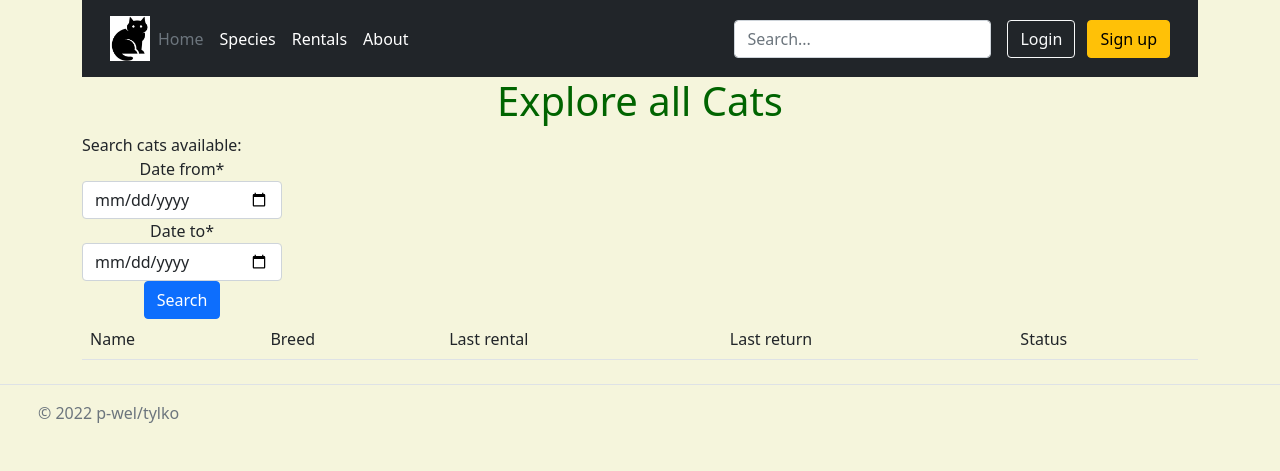
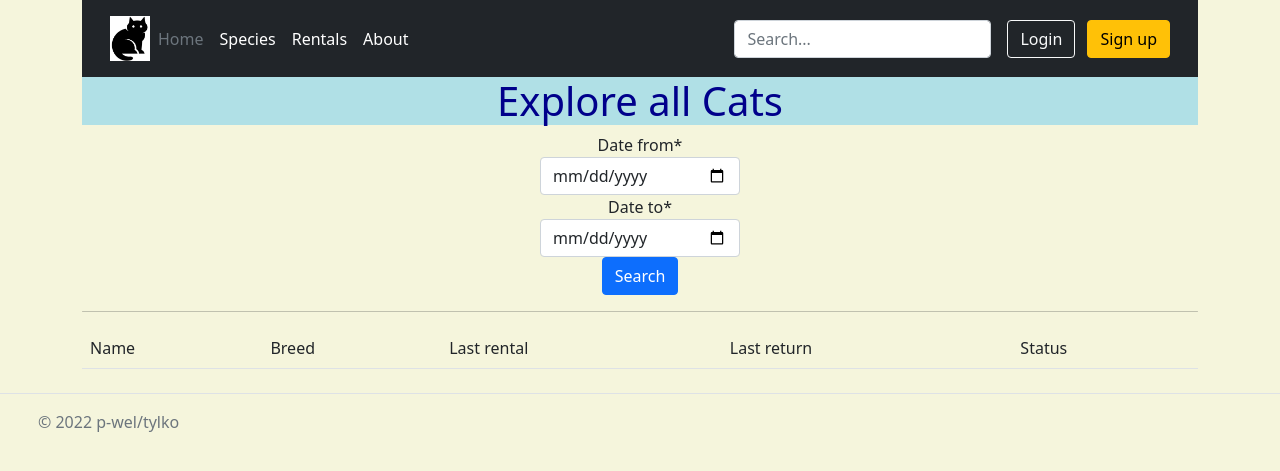
Before and after one commit to p-wel/cat_rental, a Django app: page /explore/ in a window 1280 px wide. Shown: the top 471 px of the page. Run offline with Django 3.2, Linux system fonts and the light colour scheme; data that the repository does not hold is empty; parts of the project's set-up code (start-up, migrations or seed data) failed here and were passed over; some libraries are stand-ins or nearby versions.

Commit message:
ClassBasedViews
Views: Basic function views changed to ClassBasedViews
Templates: Raw links changed to buttons
Templates: Upgraded some htmls

```diff
--- a/cat_rental/settings.py
+++ b/cat_rental/settings.py
@@ -37,6 +37,7 @@ INSTALLED_APPS = [
     'django.contrib.staticfiles',
 
     'crispy_forms',
+    'widget_tweaks',
 
     'cats.apps.CatsConfig',
     'main.apps.MainConfig',
--- a/cats/forms.py
+++ b/cats/forms.py
@@ -2,13 +2,14 @@ from django import forms
 from crispy_forms.helper import FormHelper
 from crispy_forms.layout import Submit, Layout, Row, Column
 
+from cats import models
+from cats.models import Rental
+
 
 class CalendarForm(forms.Form):
     date_from = forms.DateField(widget=forms.DateInput(
-        format='%d-%m-%Y',
-        attrs={'class': 'datepicker', 'type': 'date'}))
+        attrs={'class': 'datepicker', 'type': 'date', 'placeholder': 'DD-MM-YYYY'}))
     date_to = forms.DateField(widget=forms.DateInput(
-        format='%d-%m-%Y',
         attrs={'class': 'datepicker', 'type': 'date'}))
 
 
@@ -27,7 +28,7 @@ class RentalForm(CalendarForm):
         )
 
 
-class ListForm(CalendarForm):
+class SearchForm(CalendarForm):
     def __init__(self, *args, **kwargs):
         super().__init__(*args, **kwargs)
         self.helper = FormHelper()
--- a/cats/models.py
+++ b/cats/models.py
@@ -37,7 +37,7 @@ class Cat(TimeStamped):
     user = models.ManyToManyField("auth.User", blank=True)
 
     def __str__(self):
-        return f"{self.id}. {self.name}"
+        return f"{self.name} (ID: {self.id})"
 
 
 class Breed(models.Model):
--- a/cats/templates/cats/details.html
+++ b/cats/templates/cats/details.html
@@ -1,5 +1,4 @@
 {% extends 'base.html' %}
-{#{% load crispy_forms_tags %}#}
 {% block title %}Cat details{% endblock %}
 {% block content %}
     <h1>"{{ cat.name }}" details</h1>
@@ -12,7 +11,7 @@
     </div>
     <div>Cat name: {{ cat.name }}</div>
     <div>Cat description: {{ cat.description }}</div>
-    <div>
-        <a href="{% url 'cats:rental_dates' cat.id %}">Rent {{ cat.name}}</a>
+    <div style="text-align: center">
+        <a class="btn btn-primary" href="{% url 'cats:rental_dates' cat.id %}" role="button">Choose dates</a>
     </div>
 {% endblock %}
--- a/cats/templates/cats/explore_list.html
+++ b/cats/templates/cats/explore_list.html
@@ -3,13 +3,11 @@
 {% block title %}Explore{% endblock %}
 {% block content %}
     <h1>Explore all Cats</h1>
-    <div>
-        Search cats available:
-        <div style="text-align: center; max-width: 200px">
-            {% crispy date_form %}
-        </div>
+    <div style="width: 200px; text-align: center; margin: auto">
+        {% crispy search_form %}
     </div>
-    <table class="table table-condensed">
+    <hr class="rounded">
+    <table class="table table-hover">
         <thead>
         <td>Name</td>
         <td>Breed</td>
@@ -17,9 +15,10 @@
         <td>Last return</td>
         <td>Status</td>
         </thead>
-        {% for cat in all_cats %}
+        {% for cat in object_list %}
             <tr>
-                <td><a href="{% url 'cats:details' cat.id %}">{{ cat.name }}</a></td>
+                <td><a class="btn btn-outline-primary" href="{% url 'cats:details' cat.id %}"
+                       role="button">{{ cat.name }}</a></td>
                 <td>{{ cat.breed }}</td>
                 <td>{{ cat.rentals.last.rental_date }}</td>
                 <td>{{ cat.rentals.last.return_date }}</td>
--- a/cats/templates/cats/index.html
+++ b/cats/templates/cats/index.html
@@ -4,7 +4,6 @@
 {% extends 'base.html' %}
 {% block content %}
     <h1>Homepage</h1>
-    <h3>Rent a cat of your dreams!</h3>
-    <div><a href="{% url 'cats:explore_list' %}">Explore all cats</a> - search for any cat</div>
-    <div><a href="{% url 'cats:species' %}">Species</a> - search by specific breed</div>
+    <h4 style="text-align: center">Rent a cat of your dreams!</h4>
+    <div style="text-align: center"><a class="btn btn-primary" href="{% url 'cats:species' %}">Explore Cats</a></div>
 {% endblock %}
--- a/cats/urls.py
+++ b/cats/urls.py
@@ -1,19 +1,18 @@
 from django.urls import path
-from cats.views import about, index, species_list, cats_list, cat_details, cat_rental_dates, \
-    explore_list, handle_cat_rental, congrats_mail
+from cats.views import cats_list, \
+    handle_cat_rental, congrats_mail, IndexView, ExploreListView, CatDetailView, RentalCreateView, AboutView, \
+    SpeciesListView, CatsListView
 
 app_name = "cats"
 
 urlpatterns = [
-    path('', index, name="index"),
-    path('about/', about, name="about"),
-    path('species/', species_list, name="species"),
-    path('explore/', explore_list, name="explore_list"),
-    # path('explore/<str:date_from>/<str:date_to>/', explore_list, name="explore_list_dates"),
+    path('', IndexView.as_view(), name="index"),
+    path('about/', AboutView.as_view(), name="about"),
+    path('species/', SpeciesListView.as_view(), name="species"),
+    path('explore/', ExploreListView.as_view(), name="explore_list"),
     path('species/<int:species_id>/', cats_list, name="list"),
-    # path('species/<int:species_id>/<str:date_from>/<str:date_to>/', cats_list, name="list_dates"),
-    path('cat/<int:cat_id>/', cat_details, name="details"),
-    path('cat/<int:cat_id>/rental_dates/', cat_rental_dates, name="rental_dates"),
+    path('cat/<int:pk>/', CatDetailView.as_view(), name="details"),
+    path('cat/<int:cat_id>/rental_dates/', RentalCreateView.as_view(), name="rental_dates"),
     path('cat/<int:cat_id>/rental_dates/congrats', congrats_mail, name="congrats_mail"),
     path('cat/<int:cat_id>/rent/', handle_cat_rental, name="rent_the_cat"),
     path('cat/rentals', handle_cat_rental, name="rentals_list"),
--- a/cats/views.py
+++ b/cats/views.py
@@ -1,69 +1,99 @@
+from crispy_forms import helper
 from django.core.mail import send_mail
 from django.http import HttpResponseRedirect
 from django.shortcuts import render
 from django.template.loader import render_to_string
 from django.urls import reverse
 from django.utils import timezone
+from django.views.generic import TemplateView, ListView, DetailView, CreateView
 
-from cats.forms import RentalForm, ListForm
+from cats.forms import RentalForm, SearchForm
 from cats.models import Cat, Species, Breed, Rental
 
 
-def index(request):
-    return render(request, 'cats/index.html')
+class IndexView(TemplateView):
+    template_name = 'cats/index.html'
 
 
-def about(request):
-    return render(request, 'cats/about.html')
+class AboutView(TemplateView):
+    template_name = 'cats/about.html'
 
 
-def explore_list(request):
-    cats = Cat.objects.all()
-    date_form = ListForm()
-    # date_form.helper.form_action = reverse("cats:explore_list_dates")
-    context = {'all_cats': cats, 'date_form': date_form}
-    return render(request, 'cats/explore_list.html', context)
+class SpeciesListView(ListView):
+    model = Species
+    template_name = 'cats/species.html'
 
 
-def species_list(request):
-    species = Species.objects.all()
-    context = {'species_list': species}
-    return render(request, 'cats/species.html', context)
+class ExploreListView(ListView):
+    model = Cat
+    template_name = 'cats/explore_list.html'
 
+    def get_context_data(self, **kwargs):
+        context = super().get_context_data(**kwargs)
+        context['search_form'] = SearchForm()
+        return context
+
+
+# OLD FUNCTION VIEW
+
+# def explore_list(request):
+#     cats = Cat.objects.all()
+#     search_form = SearchForm()
+#     search_form.helper.form_action = reverse("cats:explore_list_dates")
+#     context = {'all_cats': cats, 'search_form': search_form}
+#     return render(request, 'cats/explore_list.html', context)
+
+
+class CatsListView(ListView):
+    model = Cat
+    template_name = 'cats/cats_list.html'
+
+    def get_context_data(self, **kwargs):
+        context = super().get_context_data(**kwargs)
+        context['search_form'] = SearchForm()
+        return context
+
+
+# OLD FUNCTION VIEW
 
 def cats_list(request, species_id):
     cats = Cat.objects.all()
-    species = species_id
     breeds = Breed.objects.all()
-    date_form = ListForm()
+    search_form = SearchForm()
     # date_form.helper.form_action = reverse("cats:list_dates",
     #                                        args=[species_id,
-    #                                              date_form.date_from,
-    #                                              date_form.date_to]
+    #                                              search_form.date_from,
+    #                                              search_form.date_to]
     #                                        )
-    date_form.helper.form_action = reverse("cats:list", args=[species_id])
-    context = {'breeds_list': breeds, 'cats_list': cats, 'species_id': species, 'date_form': date_form}
+    search_form.helper.form_action = reverse("cats:list", args=[species_id])
+    context = {'breeds_list': breeds, 'cats_list': cats, 'species_id': species_id, 'search_form': search_form}
     return render(request, 'cats/cats_list.html', context)
 
 
-def cat_details(request, cat_id):
-    cat = Cat.objects.get(pk=cat_id)
-    date_form = RentalForm()
-    date_form.helper.form_action = reverse("cats:rental_dates", args=[cat_id])
-    context = {"cat": cat, "rental_form": date_form}
-    return render(request, 'cats/details.html', context)
+class CatDetailView(DetailView):
+    model = Cat
+    template_name = 'cats/details.html'
 
 
-def congrats_mail(request, cat_id):
-    cat = Cat.objects.get(pk=cat_id)
-    congrats_template = render_to_string('cats/congrats_mail_template.html', {'cat': cat})
+# OLD FUNCTION VIEW
 
-    send_mail('Congrats, cat rented!',
-              congrats_template,
-              '',
-              [request.user.email],
-              fail_silently=False)
-    return render(request, 'cats/congrats.html', {'cat': cat})
+# def cat_details(request, cat_id):
+#     cat = Cat.objects.get(pk=cat_id)
+#     context = {"cat": cat}
+#     return render(request, 'cats/details.html', context)
+
+class RentalCreateView(CreateView):
+    model = Rental
+    fields = ['cat', 'user', 'rental_date', 'return_date']
+    template_name = 'cats/rental_dates.html'
+
+    def get_context_data(self, **kwargs):
+        context = super().get_context_data(**kwargs)
+        context['rental_form'] = RentalForm()
+        return context
+
+    def get_initial(self):
+        return {'user': self.request.user, 'cat': self.kwargs['cat_id']}
 
 
 def cat_rental_dates(request, cat_id):
@@ -133,3 +163,15 @@ def handle_cat_rental(request, cat_id=None):
     if request.method == "GET":
     """
     return show_rented_cats()
+
+
+def congrats_mail(request, cat_id):
+    cat = Cat.objects.get(pk=cat_id)
+    congrats_template = render_to_string('cats/congrats_mail_template.html', {'cat': cat})
+
+    send_mail('Congrats, cat rented!',
+              congrats_template,
+              '',
+              [request.user.email],
+              fail_silently=False)
+    return render(request, 'cats/congrats.html', {'cat': cat})
--- a/requirements.txt
+++ b/requirements.txt
@@ -1,3 +1,4 @@
 django==3.2.7
 django-crispy-forms
+django-widget-tweaks
 psycopg2
--- a/templates/base.html
+++ b/templates/base.html
@@ -25,12 +25,15 @@
                 <a href="/" class="d-flex align-items-center mb-2 mb-lg-0 text-white text-decoration-none">
                     <img src="{% static "main/img/logo.png" %}" alt="logo" width="40" height="45">
                 </a>
-
                 <ul class="nav col-12 col-lg-auto me-lg-auto mb-2 justify-content-center mb-md-0">
-                    <li><a href="{% url 'cats:index' %}" class="nav-link px-2 text-secondary">Home</a></li>
-                    <li><a href="{% url 'cats:species' %}" class="nav-link px-2 text-white">Species</a></li>
-                    <li><a href="{% url 'cats:rentals_list' %}" class="nav-link px-2 text-white">Rentals</a></li>
-                    <li><a href="{% url 'cats:about' %}" class="nav-link px-2 text-white">About</a></li>
+                    <li><a href="{% url 'cats:index' %}" class="nav-link px-2 text-secondary">Home
+                    </a></li>
+                    <li><a href="{% url 'cats:species' %}" class="nav-link px-2 text-white">Species
+                    </a></li>
+                    <li><a href="{% url 'cats:rentals_list' %}" class="nav-link px-2 text-white">Rentals
+                    </a></li>
+                    <li><a href="{% url 'cats:about' %}" class="nav-link px-2 text-white">About
+                    </a></li>
                 </ul>
 
                 <form class="col-12 col-lg-auto mb-3 mb-lg-0 me-lg-3">
@@ -40,16 +43,18 @@
 
                 <div class="text-end">
                     {% if user.is_authenticated %}
-                        <a type="button" class="btn btn-outline-light me-2" href="{% url "logout" %}">Logout</a>
+                        <a type="button" class="btn btn-outline-light me-2" href="{% url "logout" %}">Logout
+                        </a>
                     {% else %}
-                        <a type="button" class="btn btn-outline-light me-2" href="{% url "login" %}">Login</a>
-                        <a type="button" class="btn btn-warning" href="{% url "register:register" %}">Sign up</a>
+                        <a type="button" class="btn btn-outline-light me-2" href="{% url "login" %}">Login
+                        </a>
+                        <a type="button" class="btn btn-warning" href="{% url "register:register" %}">Sign up
+                        </a>
                     {% endif %}
                 </div>
             </div>
         </div>
     </header>
-
 </div>
 
 <div class=" container">
@@ -67,25 +72,19 @@
         </span>
     </div>
 </footer>
-
 <script src="https://cdn.jsdelivr.net/npm/bootstrap@5.1.3/dist/js/bootstrap.bundle.min.js"
         integrity="sha384-ka7Sk0Gln4gmtz2MlQnikT1wXgYsOg+OMhuP+IlRH9sENBO0LRn5q+8nbTov4+1p"
         crossorigin="anonymous"></script>
-
 </body>
-
 
 <style>
     body {
         background-color: beige;
     }
-
     h1 {
-        color: darkgreen;
+        color: darkblue;
         text-align: center;
+        background-color: powderblue;
     }
-
-
 </style>
-
 </html>
```
Also changed, not shown: cats/templates/cats/cats_list.html (+6 -7 lines), cats/templates/cats/rental_dates.html (+7 -8 lines), cats/templates/cats/species.html (+6 -6 lines).
